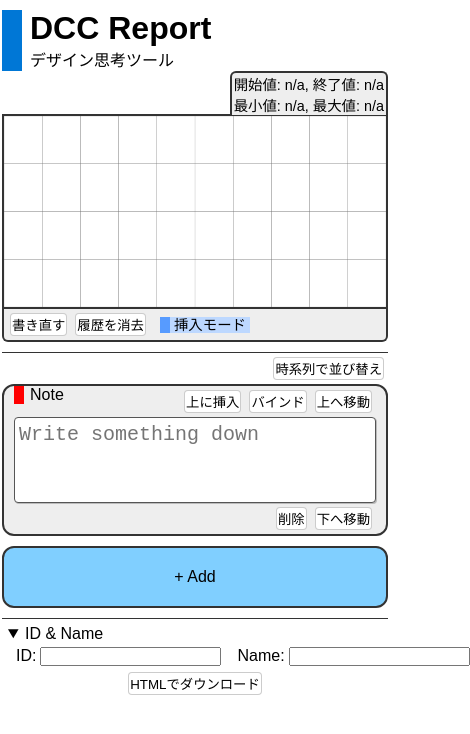
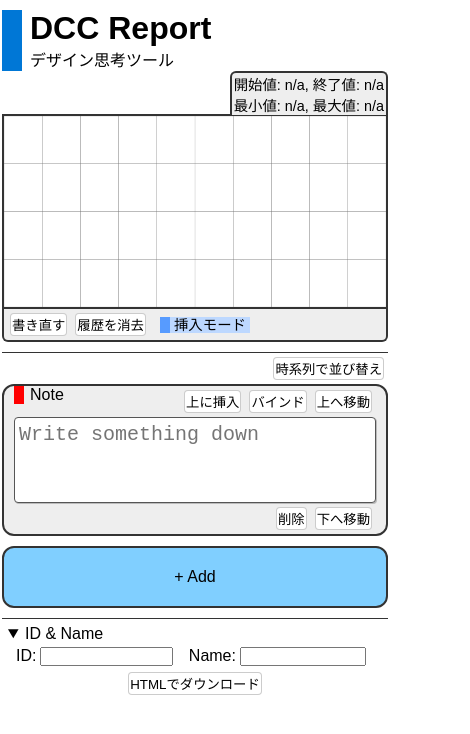
Before and after one commit to prog-g/dcc-report, a React app: page / in a window 390 px wide. Shown: the top 734 px of the page, 470 px wide, since content can reach past the window. Built offline with nearby package versions, Linux system fonts and the light colour scheme.

Commit message:
#82 画面サイズが小さい時、idとnameボックスが画面から飛び出す不具合を修正

```diff
--- a/src/style.css
+++ b/src/style.css
@@ -160,3 +160,11 @@ button:active {
   display: block;
   margin: 0 auto;
 }
+
+@media screen and (max-width: 480px) {
+  .name-form > label >input {
+    flex-grow: 1;
+    margin-left: 4px;
+    width: 25%;
+  }
+}
```
